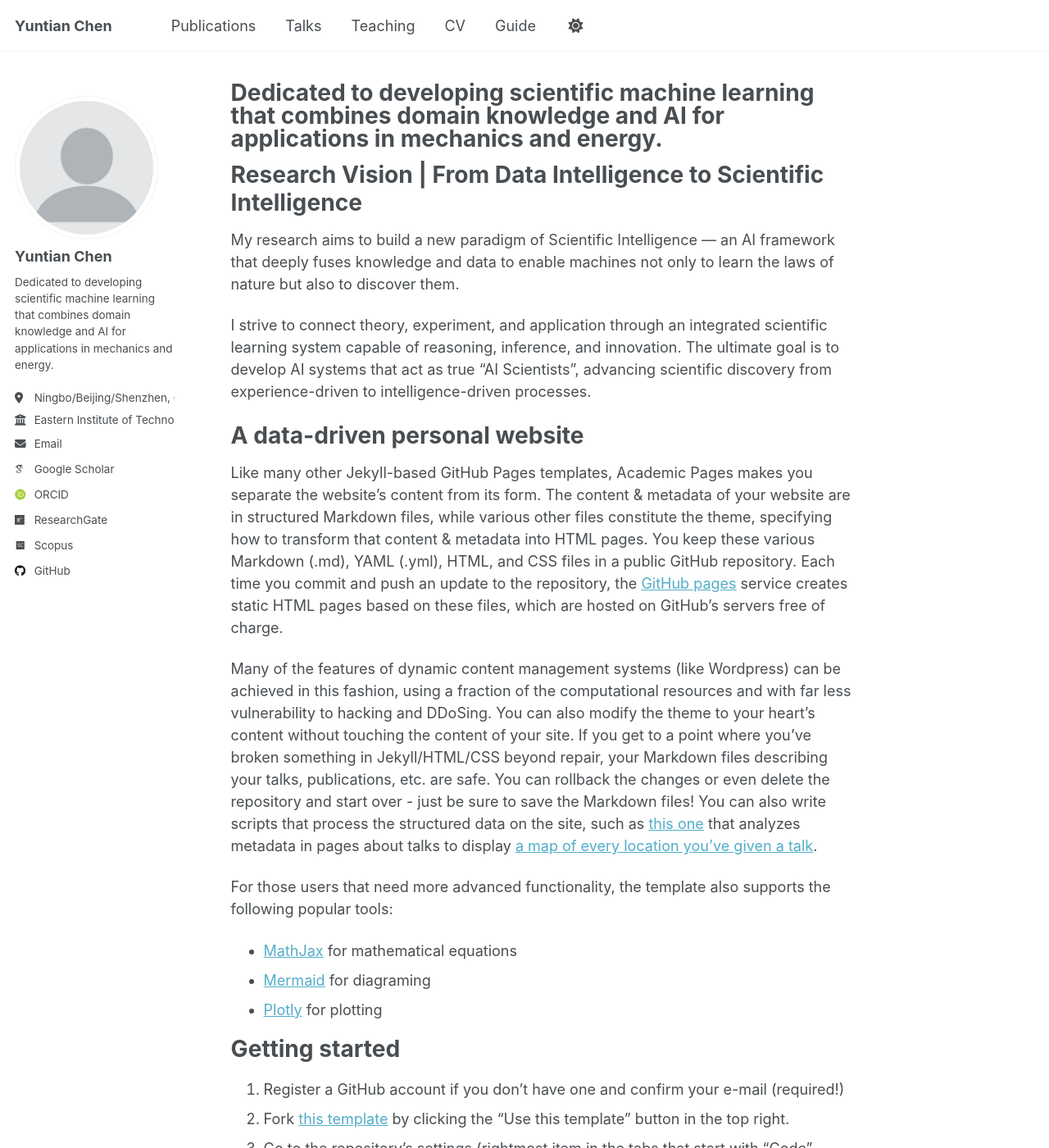
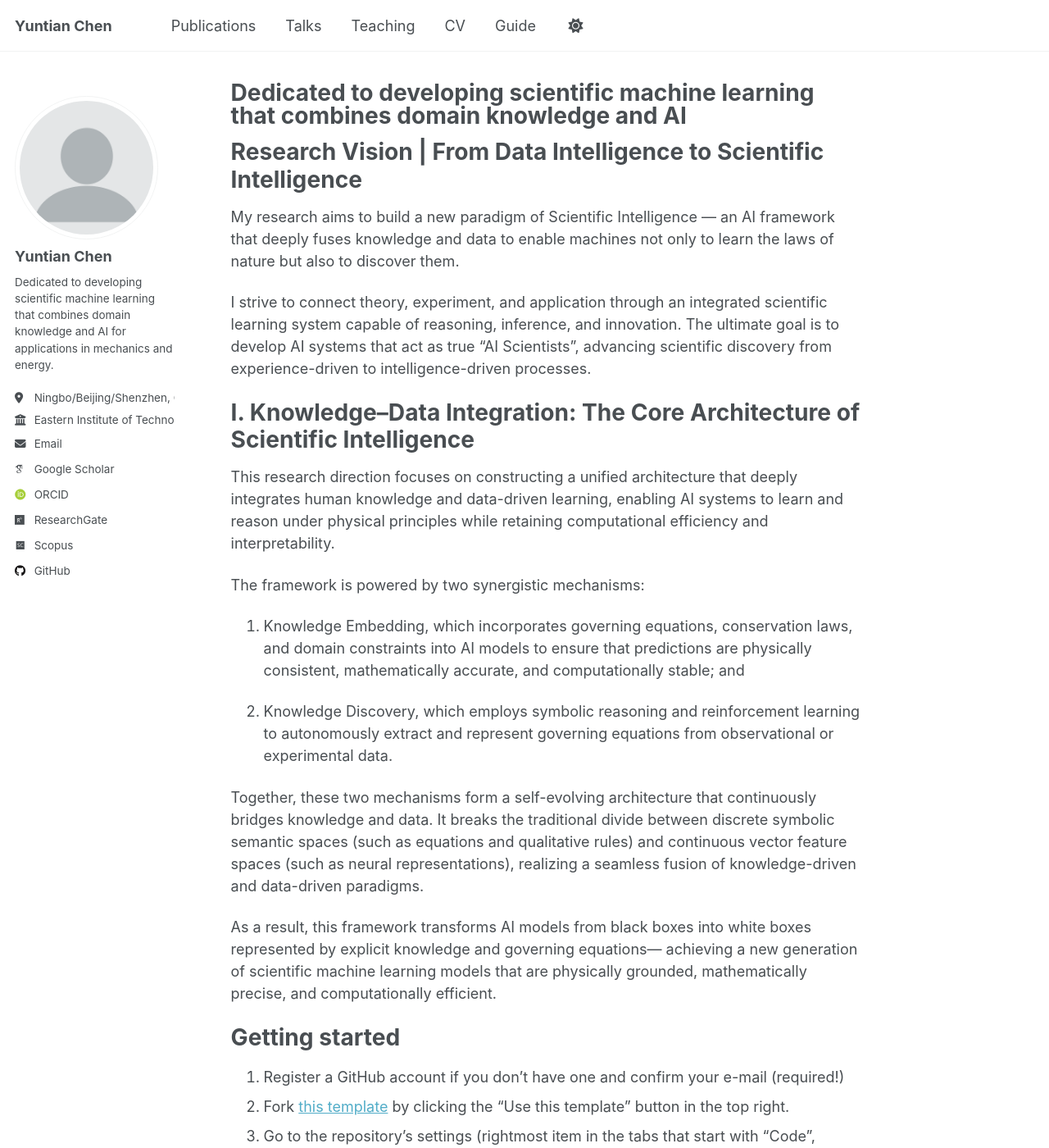
Before and after one commit to YuntianChen/YuntianChen.github.io, a Jekyll site: the page built from _pages/about.md, in a window 1280 px wide and 1400 px high. Shown: the whole window at 82% size. Built offline with Jekyll 4.4.1, drawn with Linux system fonts in a browser that asks for light colours; some web fonts are replaced; a script that is not in the unit is left out.

Commit message:
Update about.md

```diff
--- a/_pages/about.md
+++ b/_pages/about.md
@@ -1,6 +1,6 @@
 ---
 permalink: /
-title: "Dedicated to developing scientific machine learning that combines domain knowledge and AI for applications in mechanics and energy."
+title: "Dedicated to developing scientific machine learning that combines domain knowledge and AI"
 author_profile: true
 redirect_from:
   - /about/
@@ -13,16 +13,21 @@ My research aims to build a new paradigm of Scientific Intelligence — an AI fr
 I strive to connect theory, experiment, and application through an integrated scientific learning system capable of reasoning, inference, and innovation.
 The ultimate goal is to develop AI systems that act as true “AI Scientists”, advancing scientific discovery from experience-driven to intelligence-driven processes.
 
-A data-driven personal website
+I. Knowledge–Data Integration: The Core Architecture of Scientific Intelligence
 ======
-Like many other Jekyll-based GitHub Pages templates, Academic Pages makes you separate the website's content from its form. The content & metadata of your website are in structured Markdown files, while various other files constitute the theme, specifying how to transform that content & metadata into HTML pages. You keep these various Markdown (.md), YAML (.yml), HTML, and CSS files in a public GitHub repository. Each time you commit and push an update to the repository, the [GitHub pages](https://pages.github.com/) service creates static HTML pages based on these files, which are hosted on GitHub's servers free of charge.
+This research direction focuses on constructing a unified architecture that deeply integrates human knowledge and data-driven learning, enabling AI systems to learn and reason under physical principles while retaining computational efficiency and interpretability.
 
-Many of the features of dynamic content management systems (like Wordpress) can be achieved in this fashion, using a fraction of the computational resources and with far less vulnerability to hacking and DDoSing. You can also modify the theme to your heart's content without touching the content of your site. If you get to a point where you've broken something in Jekyll/HTML/CSS beyond repair, your Markdown files describing your talks, publications, etc. are safe. You can rollback the changes or even delete the repository and start over - just be sure to save the Markdown files! You can also write scripts that process the structured data on the site, such as [this one](https://github.com/academicpages/academicpages.github.io/blob/master/talkmap.ipynb) that analyzes metadata in pages about talks to display [a map of every location you've given a talk](https://academicpages.github.io/talkmap.html).
+The framework is powered by two synergistic mechanisms:
 
-For those users that need more advanced functionality, the template also supports the following popular tools:
-- [MathJax](https://www.mathjax.org/) for mathematical equations
-- [Mermaid](https://mermaid.js.org/) for diagraming
-- [Plotly](https://plotly.com/javascript/) for plotting
+1. Knowledge Embedding, which incorporates governing equations, conservation laws, and domain constraints into AI models to ensure that predictions are physically consistent, mathematically accurate, and computationally stable; and
+
+2. Knowledge Discovery, which employs symbolic reasoning and reinforcement learning to autonomously extract and represent governing equations from observational or experimental data.
+
+Together, these two mechanisms form a self-evolving architecture that continuously bridges knowledge and data.
+It breaks the traditional divide between discrete symbolic semantic spaces (such as equations and qualitative rules) and continuous vector feature spaces (such as neural representations), realizing a seamless fusion of knowledge-driven and data-driven paradigms.
+
+As a result, this framework transforms AI models from black boxes into white boxes represented by explicit knowledge and governing equations—
+achieving a new generation of scientific machine learning models that are physically grounded, mathematically precise, and computationally efficient.
 
 Getting started
 ======
```
